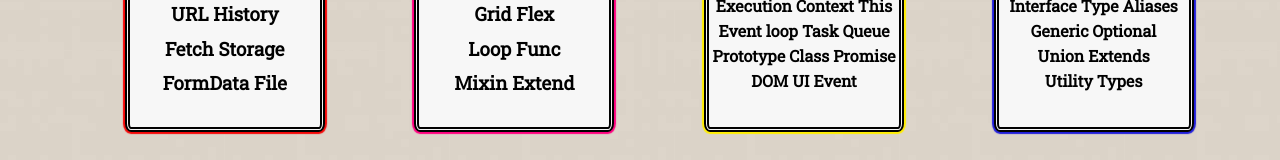
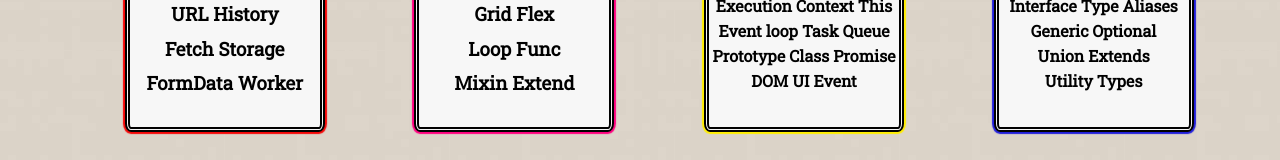
Before and after one commit to HyosikPark/Hyosik, a React (Create React App) app: page /Hyosik/skills in a window 1280 px wide. Shown: the part 394-554 px from the top of the page. Built offline with nearby package versions, Linux system fonts and the light colour scheme.

Commit message:
'readme'

```diff
--- a/src/components/Skills.tsx
+++ b/src/components/Skills.tsx
@@ -27,7 +27,7 @@ const Skills = () => {
               <h1>HTML</h1>
               <h3>URL History</h3>
               <h3>Fetch Storage</h3>
-              <h3>FormData File</h3>
+              <h3>FormData Worker</h3>
             </div>
           </article>
           <article className='sass'>
```
Also changed, not shown: 1 other file (tests, documents, lock files or other folders).
